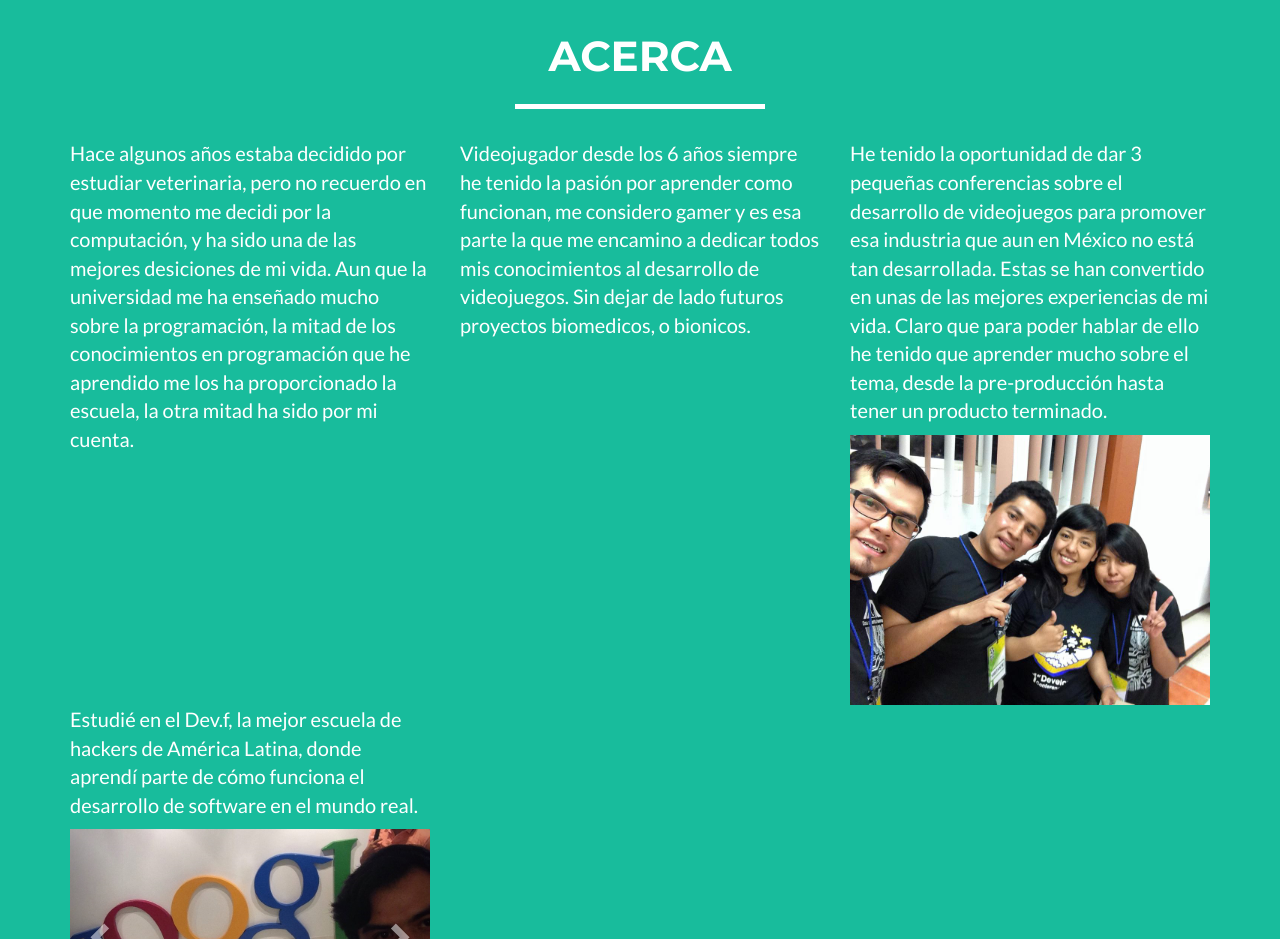
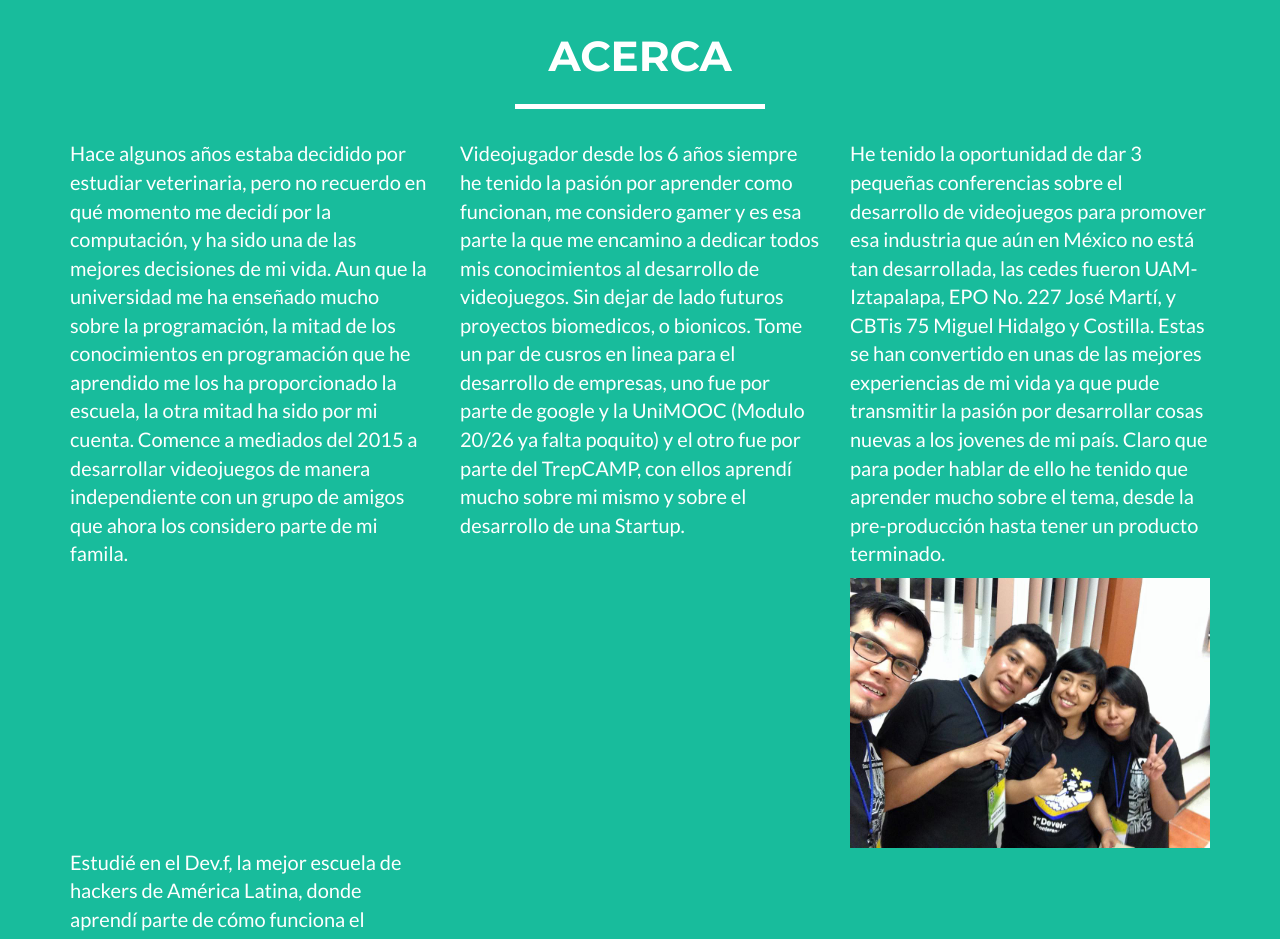
Before and after one commit to RobertoTorresJim/RobertoTorresJim.github.io, a website: page index.html in a window 1280 px wide. Shown: the part 1740-2679 px from the top of the page. Drawn offline with nearby package versions, Linux system fonts and the light colour scheme.

Commit message:
Actualización del acerca

```diff
--- a/index.html
+++ b/index.html
@@ -170,13 +170,13 @@
             </div>
             <div class="row">
                 <div class="col-lg-4">
-                    <p>Hace algunos años estaba decidido por estudiar veterinaria, pero no recuerdo en que momento me decidi por la computación, y ha sido una de las mejores desiciones de mi vida. Aun que la universidad me ha enseñado mucho sobre la programación, la mitad de los conocimientos en programación que he aprendido me los ha proporcionado la escuela, la otra mitad ha sido por mi cuenta. </p>
+                    <p>Hace algunos años estaba decidido por estudiar veterinaria, pero no recuerdo en qué momento me decidí por la computación, y ha sido una de las mejores decisiones de mi vida. Aun que la universidad me ha enseñado mucho sobre la programación, la mitad de los conocimientos en programación que he aprendido me los ha proporcionado la escuela, la otra mitad ha sido por mi cuenta. Comence a mediados del 2015 a desarrollar videojuegos de manera independiente con un grupo de amigos que ahora los considero parte de mi famila.</p>
                 </div>
                 <div class="col-lg-4">
-                    <p>Videojugador desde los 6 años siempre he tenido la pasión por aprender como funcionan, me considero gamer y es esa parte la que me encamino a dedicar todos mis conocimientos al desarrollo de videojuegos. Sin dejar de lado futuros proyectos biomedicos, o bionicos.</p>
+                    <p>Videojugador desde los 6 años siempre he tenido la pasión por aprender como funcionan, me considero gamer y es esa parte la que me encamino a dedicar todos mis conocimientos al desarrollo de videojuegos. Sin dejar de lado futuros proyectos biomedicos, o bionicos. Tome un par de cusros en linea para el desarrollo de empresas, uno fue por parte de google y la UniMOOC (Modulo 20/26 ya falta poquito) y el otro fue por parte del TrepCAMP, con ellos aprendí mucho sobre mi mismo y sobre el desarrollo de una Startup.</p>
                 </div>
                 <div class="col-lg-4">
-                    <p>He tenido la oportunidad de dar 3 pequeñas conferencias sobre el desarrollo de videojuegos para promover esa industria que aun en México no está tan desarrollada. Estas se han convertido en unas de las mejores experiencias de mi vida. Claro que para poder hablar de ello he tenido que aprender mucho sobre el tema, desde la pre-producción hasta tener un producto terminado.</p>
+                    <p>He tenido la oportunidad de dar 3 pequeñas conferencias sobre el desarrollo de videojuegos para promover esa industria que aún en México no está tan desarrollada, las cedes fueron UAM-Iztapalapa, EPO No. 227 José Martí, y CBTis 75 Miguel Hidalgo y Costilla. Estas se han convertido en unas de las mejores experiencias de mi vida ya que pude transmitir la pasión por desarrollar cosas nuevas a los jovenes de mi país. Claro que para poder hablar de ello he tenido que aprender mucho sobre el tema, desde la pre-producción hasta tener un producto terminado.</p>
                     <img class="img-responsive" src="img/acerca/12308454_1067201123330299_2112593579120322000_n.jpg" alt=""></img>
                 </div>
                 <div class="col-lg-4">
```
